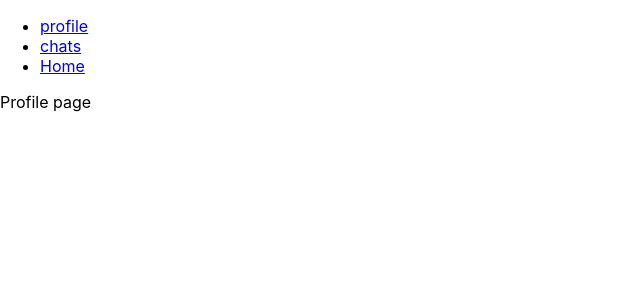
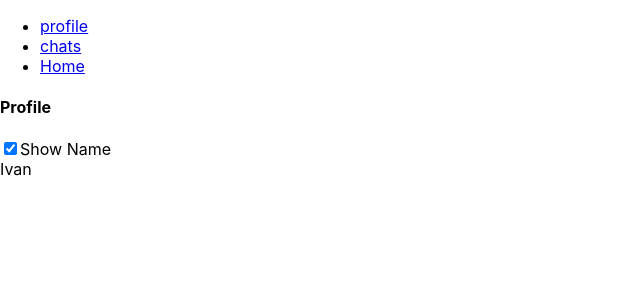
Before and after one commit to Ksen-Chik/React, a React (Create React App) app in the folder myApp/: page /profile in a window 1280 px wide. Shown: the top 300 px of the page, without its empty margins (0-640 px from the left). Built offline with nearby package versions, Linux system fonts and the light colour scheme.

Commit message:
ДЗ к 5 уроку

```diff
--- a/myApp/package.json
+++ b/myApp/package.json
@@ -10,8 +10,10 @@
     "@testing-library/user-event": "^12.8.3",
     "react": "^17.0.2",
     "react-dom": "^17.0.2",
+    "react-redux": "^7.2.5",
     "react-router-dom": "^5.3.0",
     "react-scripts": "4.0.3",
+    "redux": "^4.1.1",
     "web-vitals": "^1.1.2"
   },
   "scripts": {
--- a/myApp/src/App.js
+++ b/myApp/src/App.js
@@ -1,5 +1,6 @@
 import { Routes } from "./components/routes";
 import "./App.css";
+import { store } from "./components/store";
 
 function App() {
   return (
--- a/myApp/src/components/profile/index.js
+++ b/myApp/src/components/profile/index.js
@@ -1,6 +1,37 @@
 import React from "react";
+import { useCallback, useState } from "react";
+import { store } from "../store/index";
+import { toggleCheckBox } from "../store/profile/actions";
+
 
 export const Profile = () => {
 
-  return <div>Profile page</div>;
+  const [dummy, setDummy] = useState();
+
+  console.log(JSON.stringify(store.getState()));
+
+  //const { checkbox, name } = store.getState().profile;
+
+  const profile = store.getState().profile;
+  const dispatch = store.dispatch;
+
+  const setCheckbox = useCallback(() => {
+    dispatch(toggleCheckBox);
+    console.log(JSON.stringify(profile));
+    setDummy({});
+  }, [dispatch]);
+
+  return (
+    <div>
+      <h4>Profile</h4>
+      <input
+        type="checkbox"
+        checked={profile.checkbox}
+        value={profile.checkbox}
+        onChange={setCheckbox}
+      />
+      <span>Show Name</span>
+      {profile.checkbox && <div>{profile.name}</div>}
+    </div>
+  );
 };
--- /dev/null
+++ b/myApp/src/components/store/index.js
@@ -0,0 +1,8 @@
+import { createStore } from "redux";
+
+import { profileReducer } from "./profile/reducer";
+
+export const store = createStore(
+  profileReducer,
+  window.__REDUX_DEVTOOLS_EXTENSION__ && window.__REDUX_DEVTOOLS_EXTENSION__()
+);
--- /dev/null
+++ b/myApp/src/components/store/profile/actions.js
@@ -0,0 +1,5 @@
+export const TOGGLE_CHECKBOX = "PROFILE::TOGGLE_CHECKBOX";
+
+export const toggleCheckBox = {
+    type: TOGGLE_CHECKBOX,
+};
--- /dev/null
+++ b/myApp/src/components/store/profile/reducer.js
@@ -0,0 +1,18 @@
+import { TOGGLE_CHECKBOX } from "./actions";
+
+const initialState = {
+    profile: { name: "Ivan", checkbox: true }
+};
+
+export const profileReducer = (state = initialState, action) => {
+    switch (action.type) {
+        case TOGGLE_CHECKBOX: {
+            return {
+                ...state,
+                profile: { name: state.profile.name, checkbox: !state.profile.checkbox },
+            };
+        }
+        default:
+            return state;
+    }
+};
```
Also changed, not shown: 1 other file (tests, documents, lock files or other folders).
